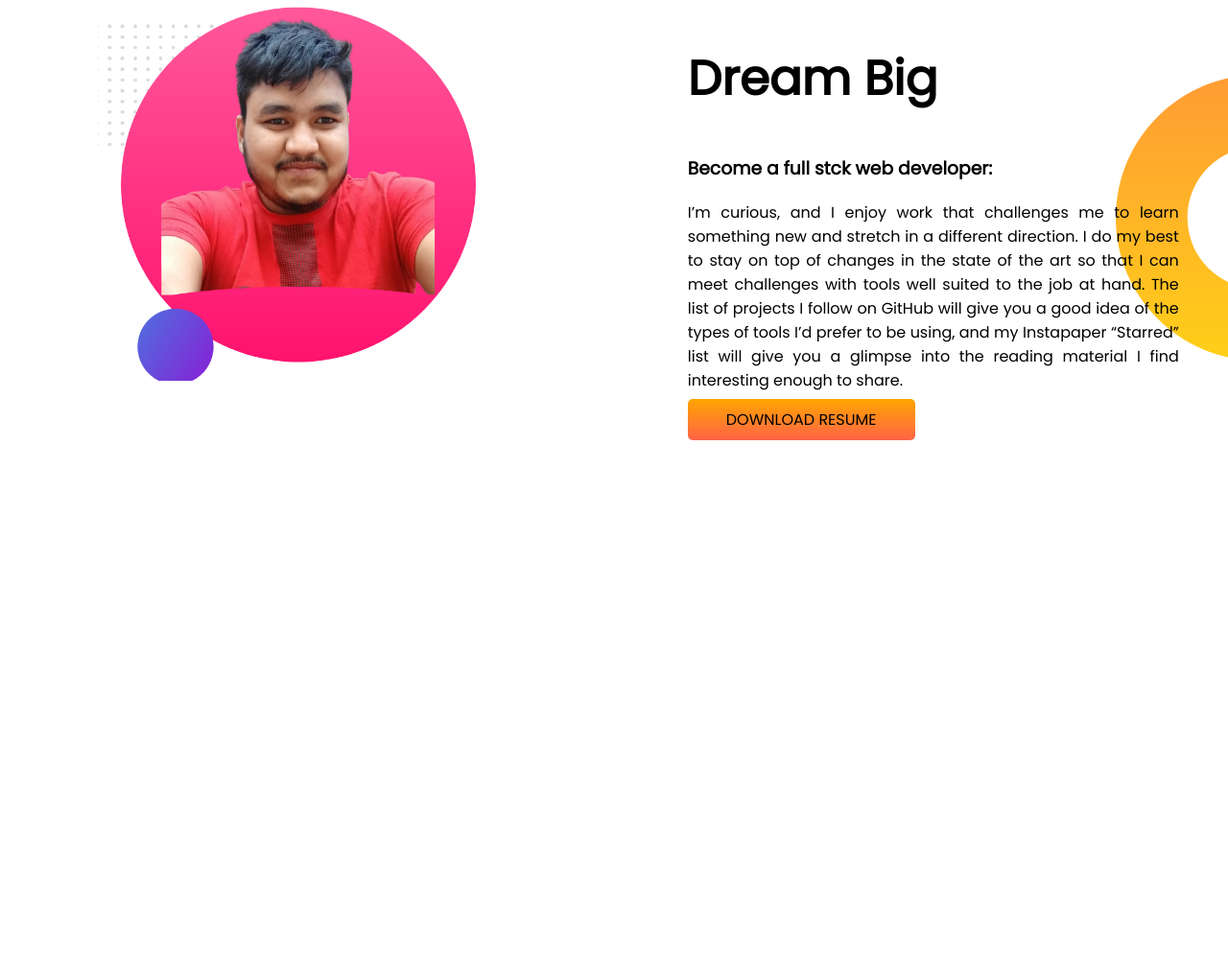
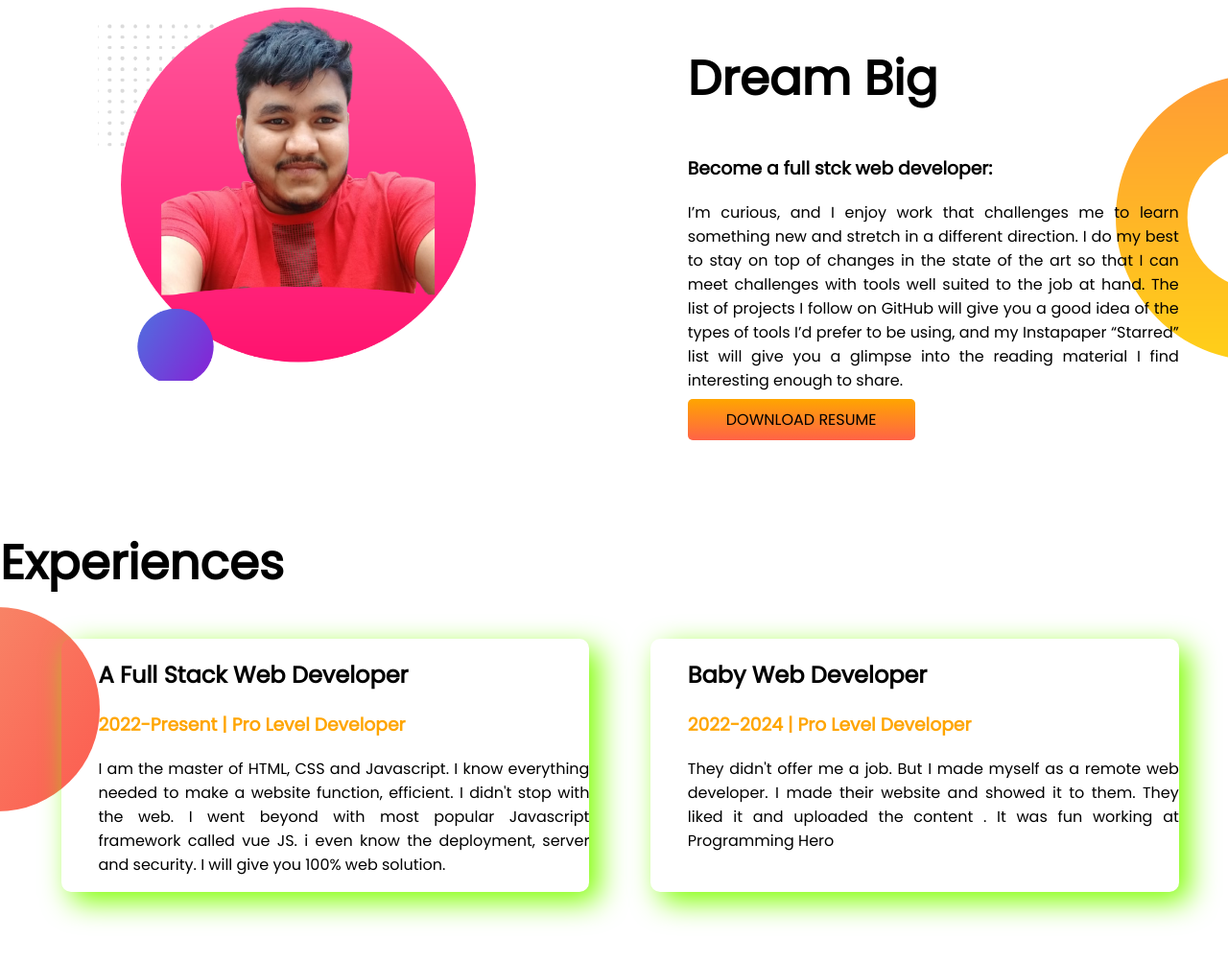
Before and after one commit to MdAsaduzzamanSojib/developer-portfolio, a plain HTML site: page index.html in a window 1280 px wide. Shown: the part 710-1712 px from the top of the page at 96% size. Before the commit the page ends 1260 px from the top, so only its background shows below. Drawn offline with Linux system fonts and the light colour scheme.

Commit message:
section area

```diff
--- a/index.html
+++ b/index.html
@@ -14,7 +14,7 @@
 </head>
 
 <body>
-    <section class="top-banner">
+    <section class="top-banner flexible-container">
         <div class="half-width">
             <div class="sojib">
                 <h1>Welcome to</h1>
@@ -33,7 +33,7 @@
             <img src="showoff/my-bg.png" alt="">
         </div>
     </section>
-    <section class="dream-big">
+    <section class="dream-big flexible-container">
         <div class="half-width">
             <img src="showoff/my-bg2.png" alt="">
         </div>
@@ -43,7 +43,22 @@
             <p class="justify">I’m curious, and I enjoy work that challenges me to learn something new and stretch in a different direction. I do my best to stay on top of changes in the state of the art so that I can meet challenges with tools well suited to the job at hand. The list of projects I follow on GitHub will give you a good idea of the types of tools I’d prefer to be using, and my Instapaper “Starred” list will give you a glimpse into the reading material I find interesting enough to share.</p>
             <a class="link-button" target="_blank" href="">DOWNLOAD RESUME</a>
         </div>
+    </section>
 
+    <section class="section-area">
+        <h1>Experiences</h1>
+        <div class="flexible-container">
+            <div class="experience-item">
+            <h2>A Full Stack Web Developer</h2>
+            <h3 class="color">2022-Present | Pro Level Developer</h3>
+            <p class="justify">I am the master of HTML, CSS and Javascript. I know everything needed to make a website function, efficient. I didn't stop with the web. I went beyond with most popular Javascript framework called vue JS. i even know the deployment, server and security. I will give you 100% web solution.</p>
+        </div>
+        <div class="experience-item">
+            <h2>Baby Web Developer</h2>
+            <h3 class="color">2022-2024 | Pro Level Developer</h3>
+            <p class="justify">They didn't offer me a job. But I made myself as a remote web developer. I made their website and showed it to them. They liked it and uploaded the content . It was fun working at Programming Hero</p>
+        </div>
+    </div>
     </section>
 
 </body>
--- a/style.css
+++ b/style.css
@@ -8,7 +8,7 @@ h1{
 .color{
     color: orange;
 }
-section{
+.flexible-container{
     display: flex;
     margin-bottom: 100px;
 }
@@ -46,3 +46,15 @@ section{
         background-repeat: no-repeat;
         background-position: right;
     }
+    .section-area{
+        background-image: url(images/exp-bg.png);
+        background-repeat: no-repeat;
+        background-position: left;
+    }
+    .experience-item{
+        width: 40%;
+        padding-left: 3%;
+        margin-left: 5%;
+        border-radius: 10px;
+        box-shadow: 10px 10px 30px chartreuse;
+    }
```
